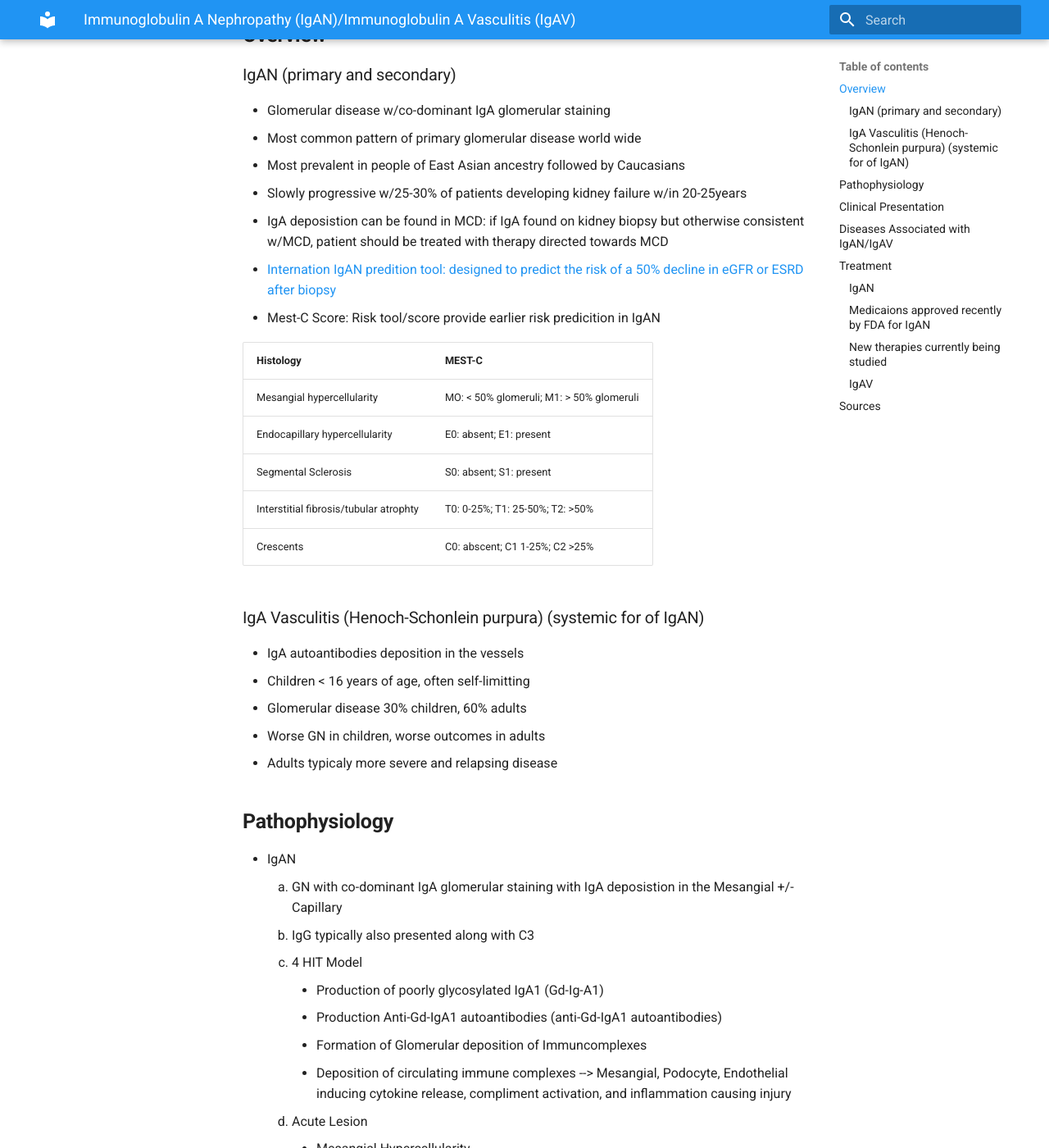
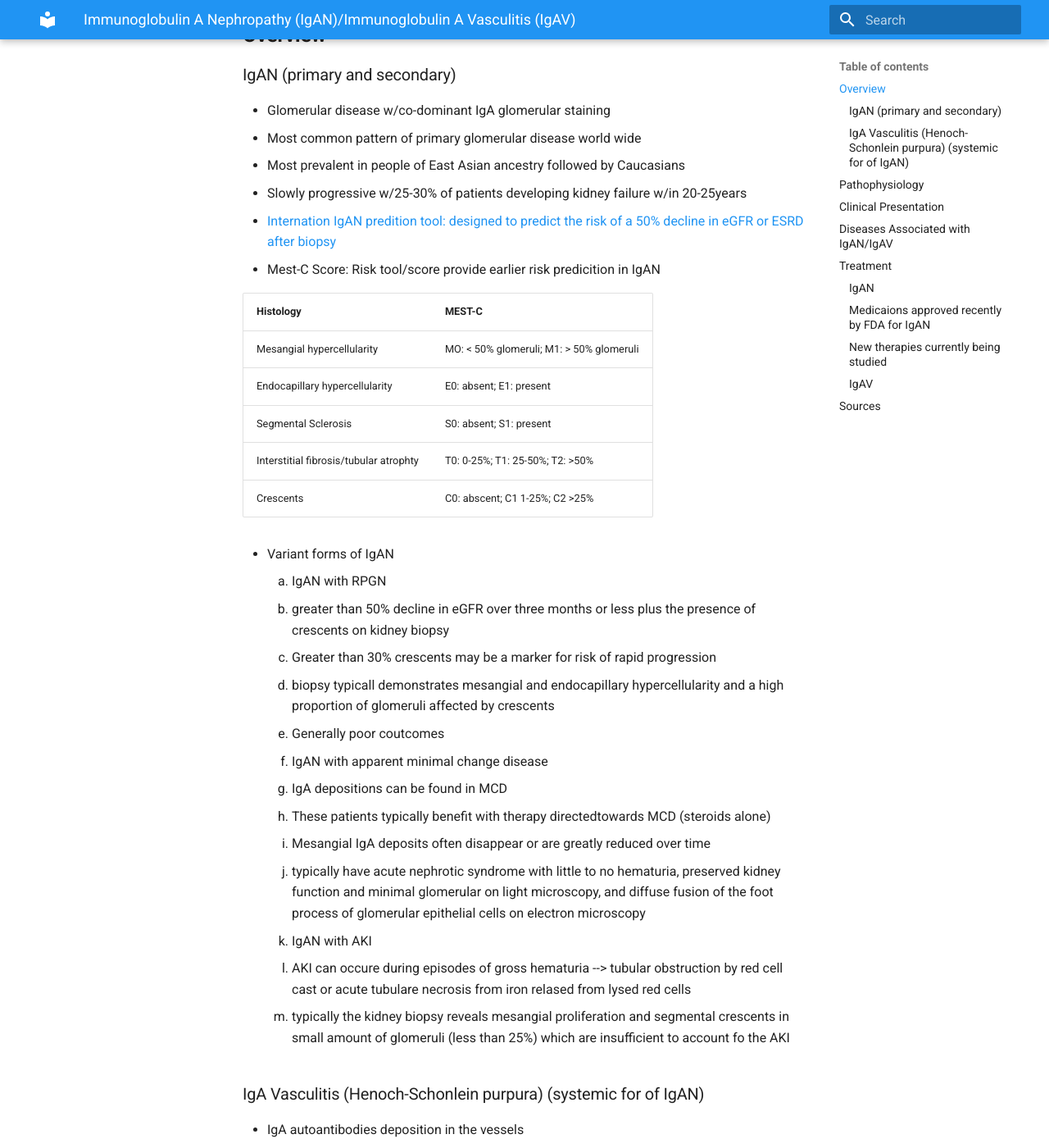
Before and after one commit to TTUNEPH2025/GN, an MkDocs documentation site: the page built from docs/IGAN.md, in a window 1280 px wide and 1400 px high, scrolled down 244 px. Shown: the whole window at 82% size. Built offline with MkDocs 1.6.1 and Material for MkDocs 9.7.7, drawn with Linux system fonts in a browser that asks for light colours.

Commit message:
Update IGAN.md

```diff
--- a/docs/IGAN.md
+++ b/docs/IGAN.md
@@ -5,7 +5,6 @@
    * Most common pattern of primary glomerular disease world wide
    * Most prevalent in people of East Asian ancestry followed by Caucasians
    * Slowly progressive w/25-30% of patients developing kidney failure w/in 20-25years
-   * IgA deposistion can be found in MCD: if IgA found on kidney biopsy but otherwise consistent w/MCD, patient should be treated with therapy directed towards MCD
    * [Internation IgAN predition tool: designed to predict the risk of a 50% decline in eGFR or ESRD after biopsy](https://qxmd.com/calculate/calculator_499/international-igan-prediction-tool-at-biopsy-adults)
    * Mest-C Score: Risk tool/score provide earlier risk predicition in IgAN
 
@@ -17,6 +16,20 @@
 |Interstitial fibrosis/tubular atrophty|T0: 0-25%; T1: 25-50%; T2: >50%|
 |Crescents| C0: abscent; C1 1-25%; C2 >25%|
 
+  * Variant forms of IgAN
+    1. IgAN with RPGN
+       * greater than 50% decline in eGFR over three months or less plus the presence of crescents on kidney biopsy
+       * Greater than 30% crescents may be a marker for risk of rapid progression
+       * biopsy typicall demonstrates mesangial and endocapillary hypercellularity and a high proportion of glomeruli affected by crescents
+       * Generally poor coutcomes
+    2. IgAN with apparent minimal change disease
+       * IgA depositions can be found in MCD
+       * These patients typically benefit with therapy directedtowards MCD (steroids alone)
+       * Mesangial IgA deposits often disappear or are greatly reduced over time
+       * typically have acute nephrotic syndrome with little to no hematuria, preserved kidney function and minimal glomerular on light microscopy, and diffuse fusion of the foot process of glomerular epithelial cells on electron microscopy
+    3. IgAN with AKI
+       * AKI can occure during episodes of gross hematuria --> tubular obstruction by red cell cast or acute tubulare necrosis from iron relased from lysed red cells
+       * typically the kidney biopsy reveals mesangial proliferation and segmental crescents in small amount of glomeruli (less than 25%) which are insufficient to account fo the AKI
 ### IgA Vasculitis (Henoch-Schonlein purpura) (systemic for of IgAN)
   * IgA autoantibodies deposition in the vessels
   * Children < 16 years of age, often self-limitting
@@ -182,6 +195,7 @@ in Chinese patients only\n   • Tonsillectomy: For Japanese patient's (not stud
  * [10 year follow up in IgA supportive care vs supportive care and immunosupression](https://www.sciencedirect.com/science/article/pii/S0085253820305494)
  * [Methylprednisolone on decline in kidney function or failure in IgAN](https://jamanetwork.com/journals/jama/fullarticle/2792252)
  * [Key pathogenic biomarkers in IgAN with Nefecon](https://www.sciencedirect.com/science/article/pii/S0085253823007780)
+ * [Uptodate IgAN](https://www-uptodate-com.ezproxy.ttuhsc.edu/contents/iga-nephropathy-treatment-and-prognosis?search=IgA%20nephropathy%20treat%2Cemt%20amd%20%5Brpgmpsos&source=search_result&selectedTitle=3~150&usage_type=default&display_rank=3&searchCorrelationId=2edb7a54-fc2a-416d-9864-e643b2324a1e&searchCorrelationTerm=IgA%20nephropathy%20treat%2Cemt%20amd%20%5Brpgmpsos#H349069588)
 ---
 *Last updated: 9/2025 by Ashley Kinder, D.O.*
 *Next review: 9/2026*
```
